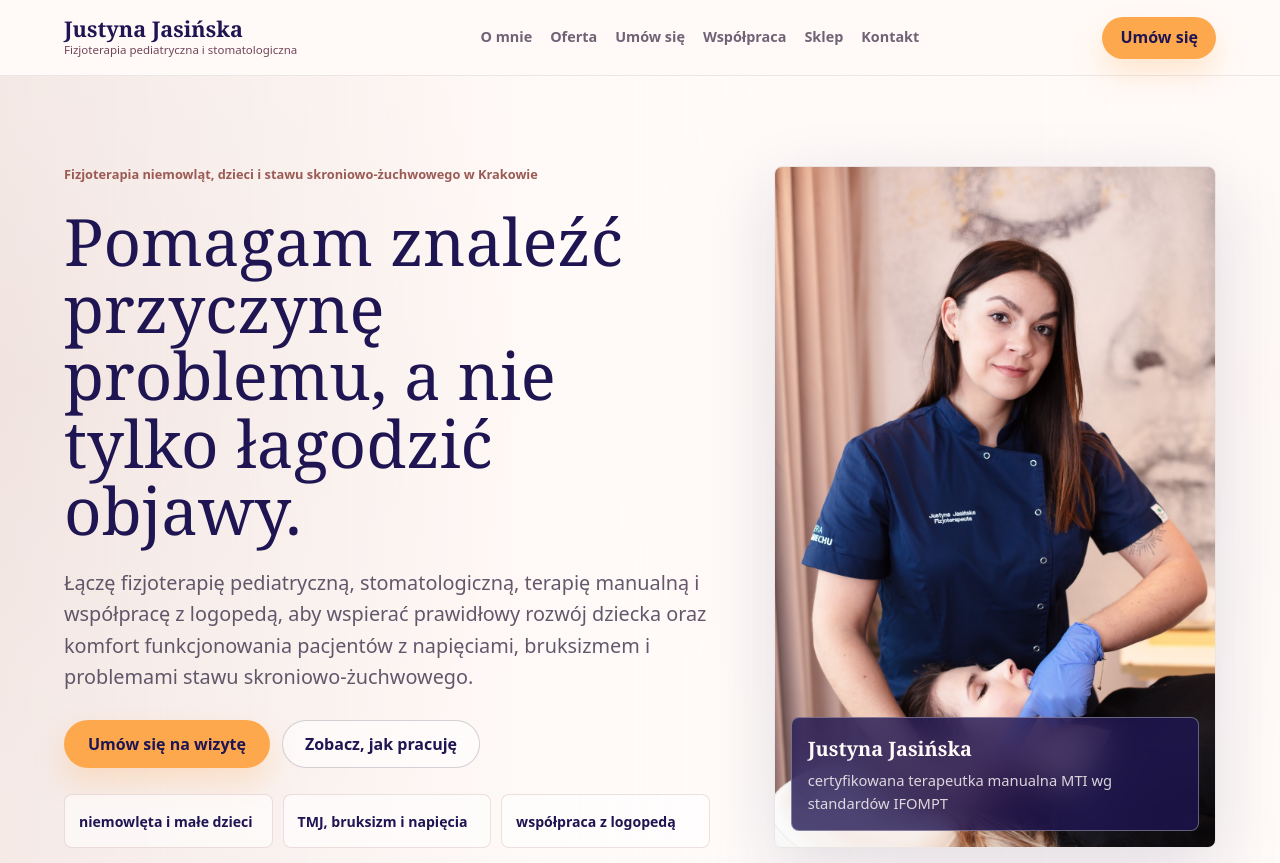
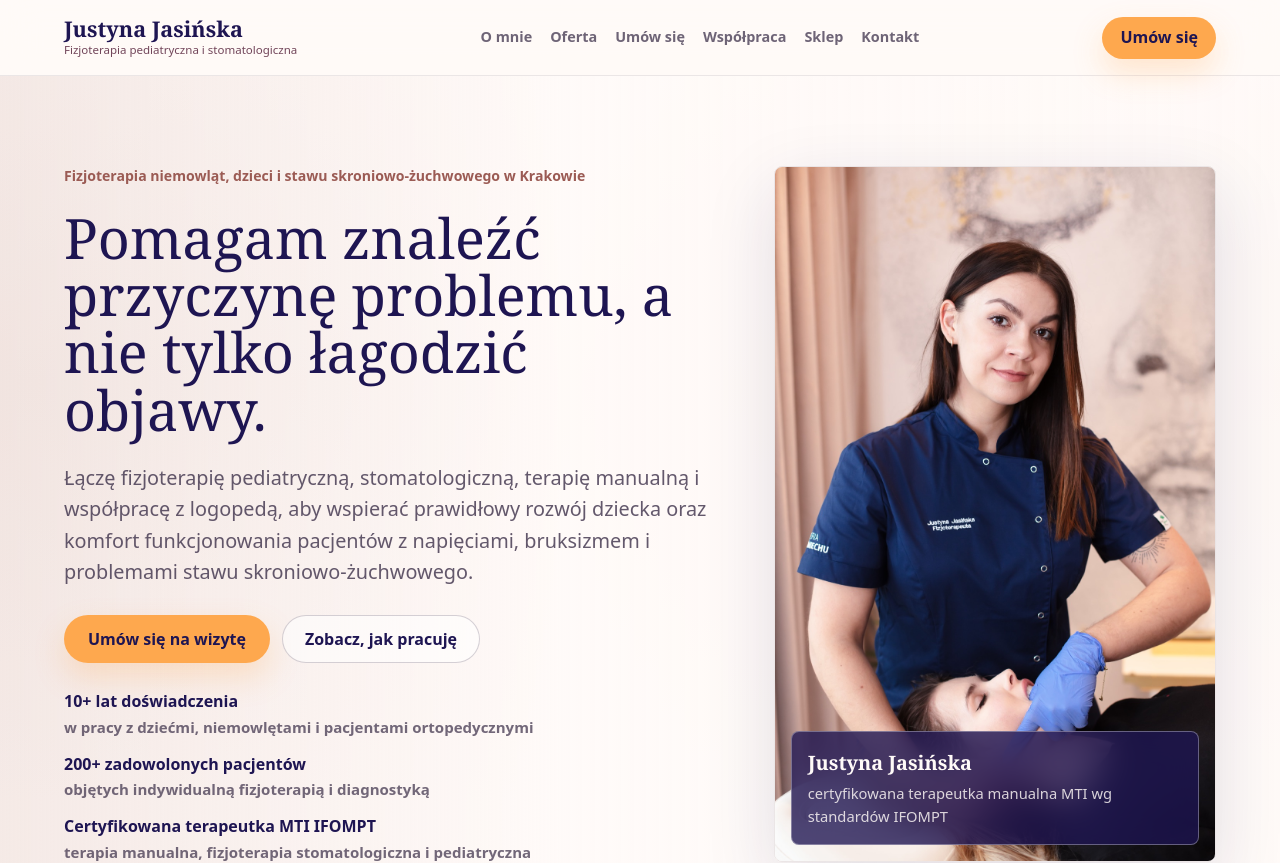
Before and after one commit to Shekspir2000/Justyna, a Next.js app: page / in a window 1280 px wide. Shown: the top 863 px of the page. Built offline with nearby package versions, Linux system fonts and the light colour scheme.

Commit message:
Refine hero trust content

```diff
--- a/app/globals.css
+++ b/app/globals.css
@@ -181,7 +181,7 @@ main {
 .hero-copy {
   display: flex;
   flex-direction: column;
-  justify-content: center;
+  justify-content: flex-start;
   align-self: stretch;
   gap: clamp(14px, 2vw, 24px);
   max-width: 760px;
@@ -191,7 +191,7 @@ main {
   margin-bottom: 0;
   max-width: 660px;
   color: var(--rose);
-  font-size: clamp(0.78rem, 1vw, 0.92rem);
+  font-size: clamp(0.86rem, 1.1vw, 1.01rem);
   line-height: 1.35;
   text-transform: none;
 }
@@ -224,7 +224,7 @@ h3 {
 h1 {
   max-width: 880px;
   margin-bottom: 0;
-  font-size: clamp(2.5rem, 5.1vw, 4.35rem);
+  font-size: clamp(2.12rem, 4.35vw, 3.7rem);
   line-height: 1.03;
 }
 
@@ -256,24 +256,30 @@ h3 {
 .trust-strip {
   display: grid;
   grid-template-columns: 1fr;
-  gap: 10px;
-  margin: 2px 0 0;
+  gap: 16px;
+  margin: 4px 0 0;
   padding: 0;
   list-style: none;
 }
 
 .trust-strip li {
-  min-height: 54px;
-  display: flex;
-  align-items: center;
-  border: 1px solid rgba(155, 91, 84, 0.18);
-  border-radius: 8px;
-  background: rgba(255, 255, 255, 0.58);
-  padding: 12px 14px;
+  display: grid;
+  gap: 4px;
+  max-width: 640px;
   color: var(--ink);
-  font-size: 0.88rem;
-  font-weight: 800;
-  line-height: 1.24;
+  line-height: 1.36;
+}
+
+.trust-strip strong {
+  color: var(--ink);
+  font-size: clamp(1rem, 1.2vw, 1.12rem);
+  font-weight: 900;
+}
+
+.trust-strip span {
+  color: rgba(65, 52, 77, 0.74);
+  font-size: clamp(0.94rem, 1.05vw, 1.02rem);
+  font-weight: 600;
 }
 
 .hero-media {
@@ -790,10 +796,6 @@ h3 {
     grid-template-columns: minmax(0, 1.08fr) minmax(360px, 0.74fr);
   }
 
-  .trust-strip {
-    grid-template-columns: repeat(3, minmax(0, 1fr));
-  }
-
   .intro-band {
     grid-template-columns: repeat(4, 1fr);
   }
--- a/app/page.tsx
+++ b/app/page.tsx
@@ -13,9 +13,18 @@ const navItems = [
 ];
 
 const trustItems = [
-  "niemowlęta i małe dzieci",
-  "TMJ, bruksizm i napięcia",
-  "współpraca z logopedą",
+  {
+    title: "10+ lat doświadczenia",
+    text: "w pracy z dziećmi, niemowlętami i pacjentami ortopedycznymi",
+  },
+  {
+    title: "200+ zadowolonych pacjentów",
+    text: "objętych indywidualną fizjoterapią i diagnostyką",
+  },
+  {
+    title: "Certyfikowana terapeutka MTI IFOMPT",
+    text: "terapia manualna, fizjoterapia stomatologiczna i pediatryczna",
+  },
 ];
 
 const offerItems = [
@@ -123,7 +132,10 @@ export default function Home() {
           </div>
           <ul className="trust-strip" aria-label="Główne obszary pomocy">
             {trustItems.map((item) => (
-              <li key={item}>{item}</li>
+              <li key={item.title}>
+                <strong>{item.title}</strong>
+                <span>{item.text}</span>
+              </li>
             ))}
           </ul>
         </div>
```
